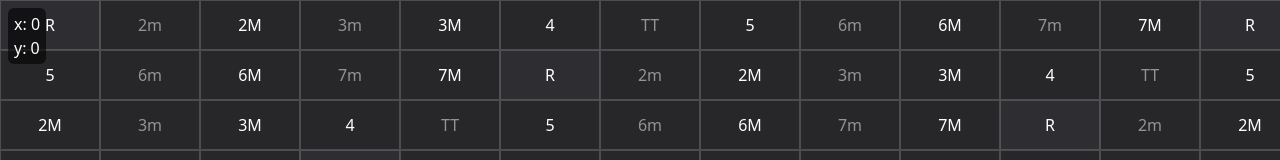
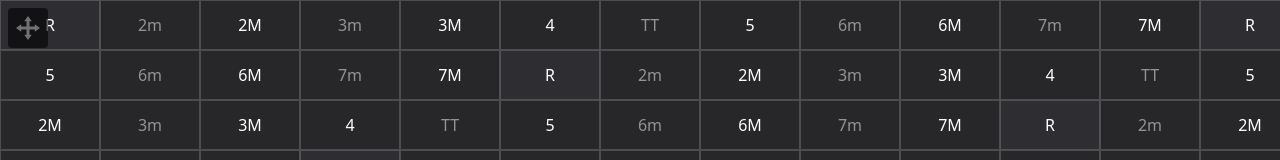
Before and after one commit to Pando58/infinite-fretboard, a SvelteKit app: page / in a window 1280 px wide. Shown: the top 160 px of the page. Built offline with nearby package versions, Linux system fonts and the light colour scheme.

Commit message:
add toggle dragging button

```diff
--- a/src/routes/+page.svelte
+++ b/src/routes/+page.svelte
@@ -44,6 +44,8 @@
 	];
 
 	const whiteKeys = [0, 2, 4, 5, 7, 9, 11];
+
+	let dragging = $state(false);
 
 	let audioCtx: AudioContext | null = null;
 
@@ -93,25 +95,24 @@
 	let pointerLastX = 0;
 	let pointerLastY = 0;
 
-	onMount(() => {
-		const wheelListener = (e: WheelEvent) => {
+	function boardOnWheel(e: WheelEvent) {
 		wheelX += e.deltaX;
 		wheelY += e.deltaY;
 	};
 
-		const pointerdownListener = (e: PointerEvent) => {
+	function boardOnPointerdown(e: PointerEvent) {
 		pointerDown = true;
 
 		pointerLastX = e.clientX;
 		pointerLastY = e.clientY;
 	};
 
-		const pointerupListener = () => {
+	function boardOnPointerup() {
 		pointerDown = false;
 	};
 
-		const pointermoveListener = (e: PointerEvent) => {
-			if (pointerDown) {
+	function boardOnPointermove(e: PointerEvent) {
+		if (pointerDown && dragging) {
 			let offsetX = e.clientX - pointerLastX;
 			let offsetY = e.clientY - pointerLastY;
 
@@ -123,6 +124,7 @@
 		}
 	};
 
+	onMount(() => {
 		const resizeListener = () => {
 			screenW = window.innerWidth;
 			screenH = window.innerHeight;
@@ -159,18 +161,10 @@
 			playNote(map[x + (y * mapW)].note);
 		};
 
-		addEventListener("wheel", wheelListener);
-		addEventListener("pointerdown", pointerdownListener);
-		addEventListener("pointerup", pointerupListener);
-		addEventListener("pointermove", pointermoveListener);
 		addEventListener("resize", resizeListener);
 		addEventListener("keydown", keydownListener);
 
 		return () => {
-			removeEventListener("wheel", wheelListener);
-			removeEventListener("pointerdown", pointerdownListener);
-			removeEventListener("pointerup", pointerupListener);
-			removeEventListener("pointermove", pointermoveListener);
 			removeEventListener("resize", resizeListener);
 			removeEventListener("keydown", keydownListener);
 		};
@@ -178,12 +172,13 @@
 </script>
 
 <main class="absolute inset-0 bg-zinc-800 text-white select-none touch-none">
-	<!-- <div
-		class="absolute w-8 h-8 bg-red-400"
-		style:left={`${wheelX}px`}
-		style:top={`${wheelY}px`}
-	></div> -->
-	<div class="absolute inset-0 overflow-hidden">
+	<div
+		class="absolute inset-0 overflow-hidden"
+		onpointerdown={boardOnPointerdown}
+		onpointermove={boardOnPointermove}
+		onpointerup={boardOnPointerup}
+		onwheel={boardOnWheel}
+	>
 		<div
 			style:left={`${-wheelX}px`}
 			style:top={`${-wheelY}px`}
@@ -202,16 +197,29 @@
 							"text-white/50": !whiteKeys.includes(noteMod),
 						},
 					]}
-					onpointerdown={() => playNote(note)}
+					onpointerdown={() => { if (!dragging) playNote(note); }}
 				>
 					{labels[noteMod]}
 				</div>
 			{/each}
 		</div>
 	</div>
-	<div class="absolute left-2 top-2 bg-black/60 px-1.5 py-1 rounded-md">
-		<div>x: {wheelX | 0}</div>
-		<div>y: {wheelY | 0}</div>
-		<!-- <div>{map}</div> -->
+	<div class="absolute left-2 top-2 flex flex-col items-start p-1 bg-black/60 rounded gap-1">
+		<button
+			class="p-1 cursor-pointer"
+			aria-label="toggle dragging"
+			onpointerdown={() => dragging = !dragging}
+		>
+			<svg
+				opacity={dragging ? "1" : "0.4"}
+				viewBox="0 0 32 32"
+				width="24"
+			>
+				<path
+					d="m 16,0 -5,7 h 3 v 7 H 7 v -3 l -7,5 7,5 v -3 h 7 v 7 h -3 l 5,7 5,-7 h -3 v -7 h 7 v 3 l 7,-5 -7,-5 v 3 H 18 V 7 h 3 z"
+					fill="#ffffff"
+				/>
+			</svg>
+		</button>
 	</div>
 </main>
```
Lines whose indentation alone changed are shown as unchanged.
